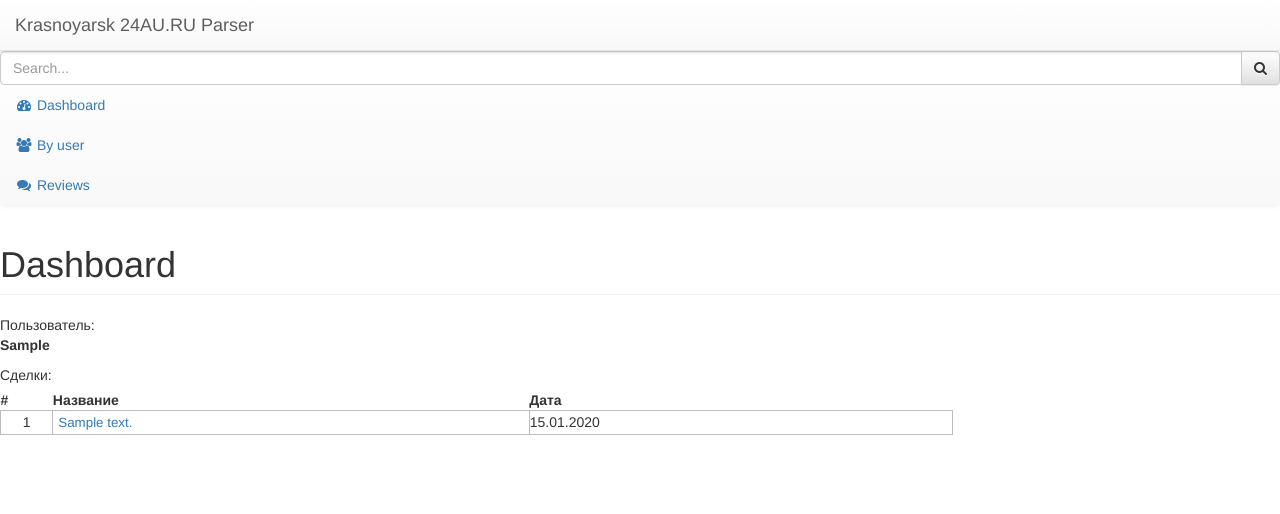
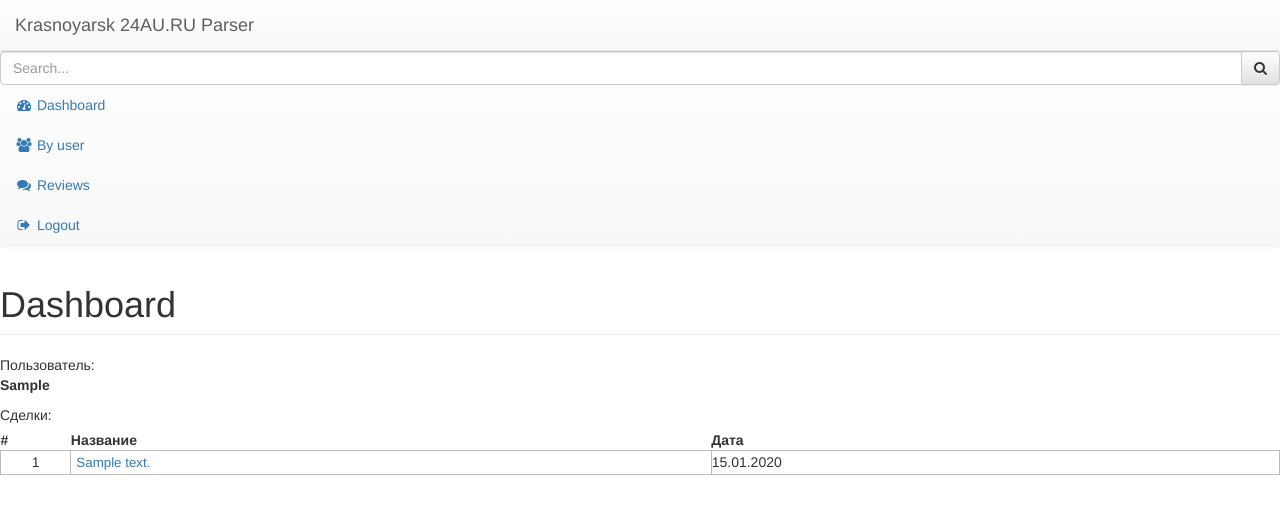
Before and after one commit to Eduard90/krsk24au, a Django app: template krsk24au_info/templates/krsk24au_info/user.html in a window 1280 px wide. Shown: the top 514 px of the page. Run offline with Django 3.2, Linux system fonts and the light colour scheme; the template is opened without the code that fills it: most values are stand-ins (such as "Sample title", 1, 10 or a date in 2020); some libraries are stand-ins or nearby versions.

Commit message:
Translates and fixes in left menu

```diff
--- a/templates/layout/base.html
+++ b/templates/layout/base.html
@@ -45,7 +45,7 @@
                         <form name="search" method="POST" action="{% url 'search_index' %}">
                             {% csrf_token %}
                             <div class="input-group custom-search-form">
-                                <input type="text" class="form-control" placeholder="Search..." value="{{ search }}">
+                                <input type="text" class="form-control" name="search" placeholder="{% trans 'Search' %}..." value="{{ search }}">
                                 <span class="input-group-btn">
                                     <button class="btn btn-default" type="button">
                                         <i class="fa fa-search"></i>
@@ -63,6 +63,9 @@
                     </li>
                     <li>
                         <a href="{% url 'reviews_index' %}"><i class="fa fa-comments fa-fw"></i> {% trans 'Reviews' %}</a>
+                    </li>
+                    <li>
+                        <a href="{% url 'logout' %}"><i class="fa fa-sign-out fa-fw"></i> {% trans 'Logout' %}</a>
                     </li>
 {#                    <li>#}
 {#                        <a href="#"><i class="fa fa-bar-chart-o fa-fw"></i> Charts<span class="fa arrow"></span></a>#}
@@ -90,7 +93,7 @@
                 <!-- /.col-lg-12 -->
             </div>
             <div class="row">
-                <div id="content" class="col-md-9">
+                <div id="content" class="col-md-12">
                     {% block content %}{% endblock %}
                 </div>
             </div>
```
Also changed, not shown: krsk24au_reviews/locale/en/LC_MESSAGES/django.po, krsk24au_reviews/locale/ru/LC_MESSAGES/django.po, 1 other file.
